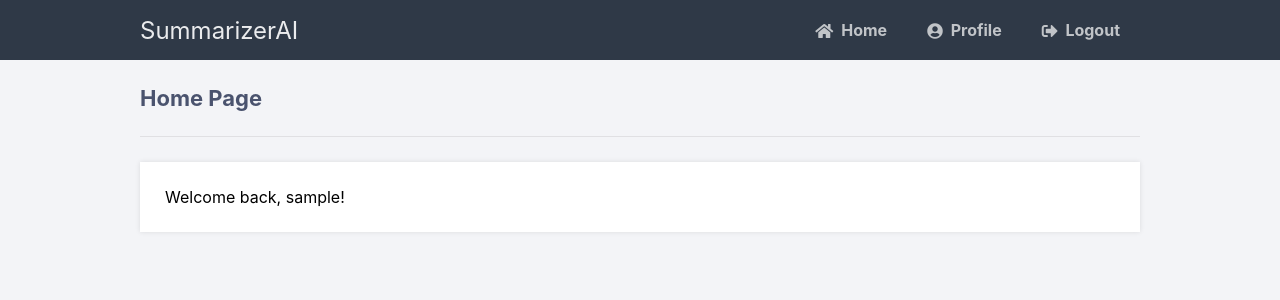
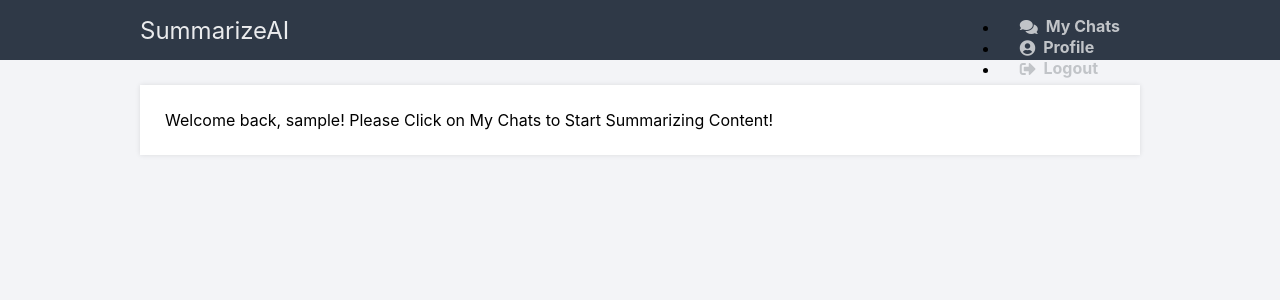
Before and after one commit to PranayV66/summarizer-app-auth, a Flask app: page /home in a window 1280 px wide. Shown: the top 300 px of the page. Run offline with Flask 2, Linux system fonts and the light colour scheme; the visitor is signed in with stand-in values (Sample User, id 1); some libraries are stand-ins or nearby versions.

Commit message:
Adding some functionality, redirects and visual appeal

```diff
--- a/templates/home.html
+++ b/templates/home.html
@@ -1,8 +1,7 @@
 {% extends 'layout.html' %}
 
-{% block title %}Home{% endblock %}
+{% block title %}SummarizeAI - Home{% endblock %}
 
 {% block content %}
-<h2>Home Page</h2>
-<p>Welcome back, {{ username }}!</p>
+<p>Welcome back, {{ username }}! Please Click on My Chats to Start Summarizing Content!</p>
 {% endblock %}
--- a/templates/layout.html
+++ b/templates/layout.html
@@ -2,17 +2,19 @@
 <html>
 	<head>
 		<meta charset="utf-8">
-		<title>{% block title %}{% endblock %}</title>
+		<title>{% block title %}SummarizeAI{% endblock %}</title>
 		<link rel="stylesheet" href="{{ url_for('static', filename='style.css') }}">
 		<link rel="stylesheet" href="https://use.fontawesome.com/releases/v5.7.1/css/all.css">
 	</head>
 	<body class="loggedin">
 		<nav class="navtop">
 			<div>
-				<h1>SummarizerAI</h1>
-                <a href="{{ url_for('home.home') }}"><i class="fas fa-home"></i>Home</a>
-				<a href="{{ url_for('profile.profile') }}"><i class="fas fa-user-circle"></i>Profile</a>
-				<a href="{{ url_for('logout.logout') }}"><i class="fas fa-sign-out-alt"></i>Logout</a>
+				<h1>SummarizeAI</h1>
+				<ul class="nav-links">
+					<li><a href="http://3.209.77.92:3000/"><i class="fas fa-comments"></i>My Chats</a></li>
+                    <li><a href="{{ url_for('profile.profile') }}"><i class="fas fa-user-circle"></i>Profile</a></li>
+                    <li><a href="{{ url_for('logout.logout') }}"><i class="fas fa-sign-out-alt"></i>Logout</a></li>
+				</ul>
 			</div>
 		</nav>
 		<div class="content">
--- a/templates/profile.html
+++ b/templates/profile.html
@@ -1,11 +1,11 @@
 {% extends 'layout.html' %}
 
-{% block title %}Profile{% endblock %}
+{% block title %}SummarizeAI -Your Profile{% endblock %}
 
 {% block content %}
 <h2>Profile Page</h2>
 <div>
-    <p>Your account details are below:</p>
+    <p>Your account details:</p>
     <table>
         <tr>
             <td>Username:</td>
```
